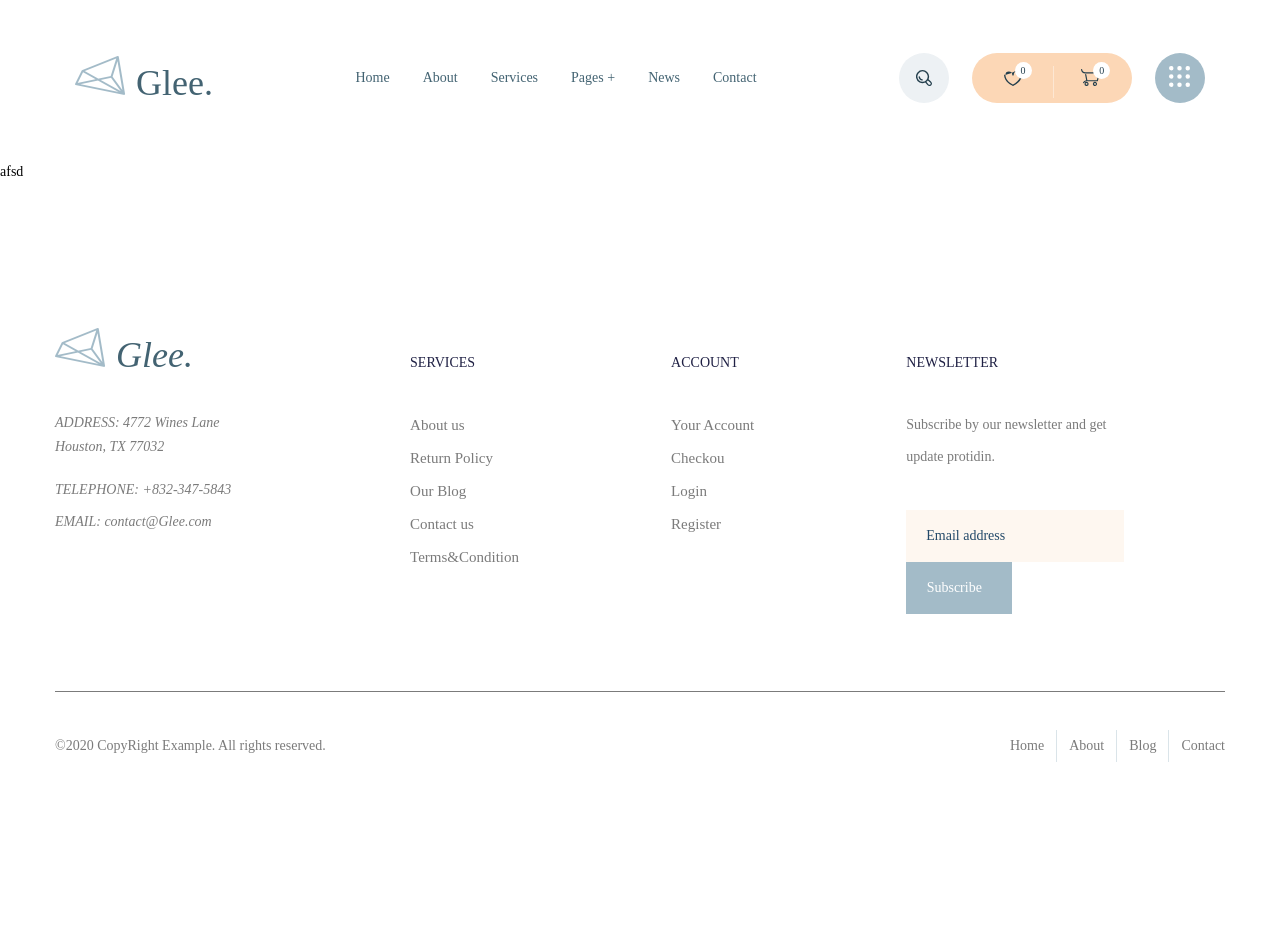
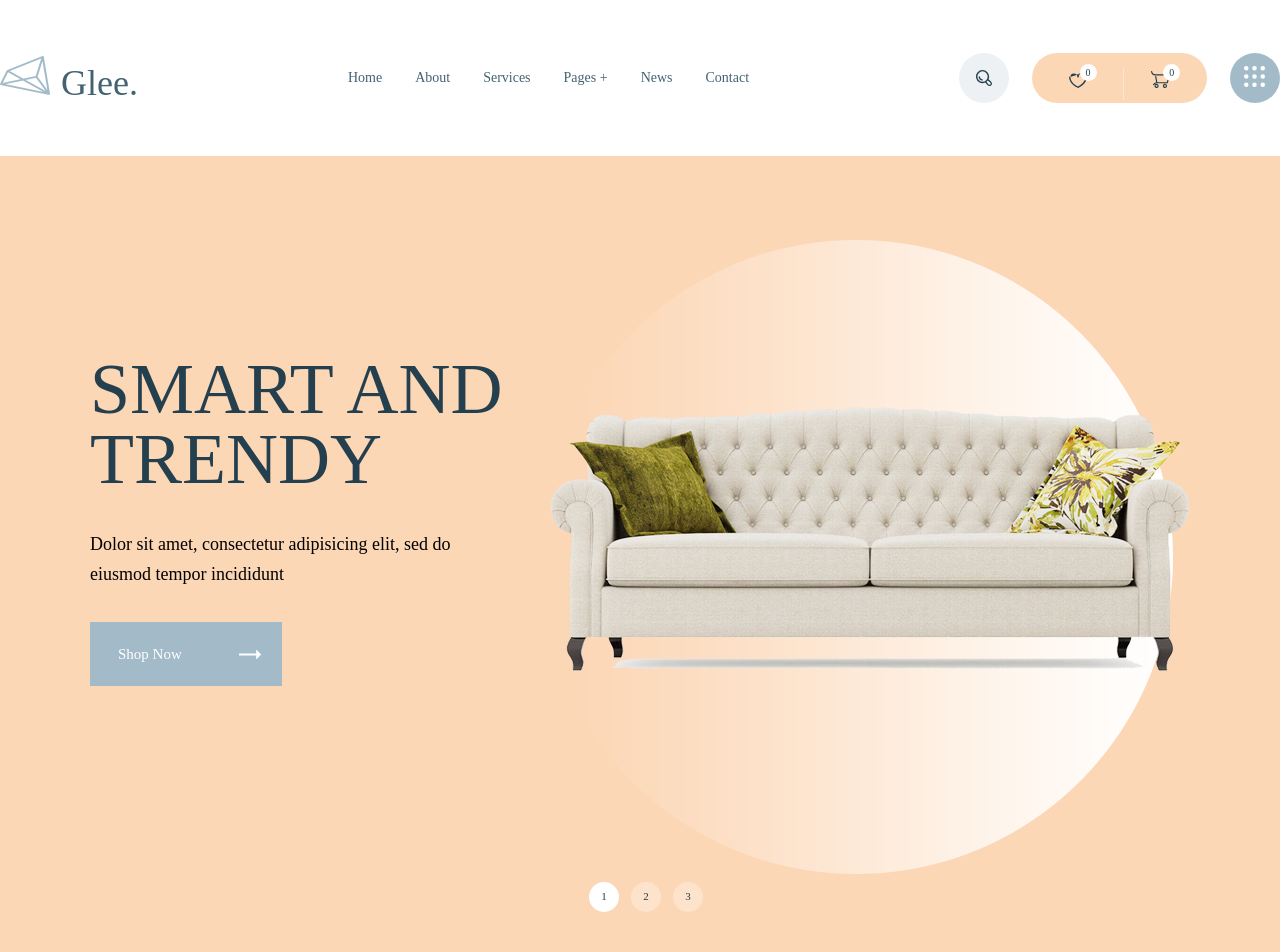
Before and after one commit to fisherm4n/supershop, a website: page app/index.html in a window 1280 px wide. Shown: the top 952 px of the page. Before the commit the page ends 800 px from the top, so only its background shows below. Drawn offline with nearby package versions, Linux system fonts and the light colour scheme; files that its build step writes are made by us from their sources; files whose address does not match are found by name.

Commit message:
added slider section

```diff
--- a/app/index.html
+++ b/app/index.html
@@ -10,6 +10,8 @@
 
 <body>
   <header class="header">
+    <div class="wrapper">
+      <div class="header__inner">
         <a href="#" class="logo"><span class="logo__text">Glee.</span></a>
         <nav class="menu">
           <ul class="menu__list">
@@ -66,10 +68,54 @@
             </a>
           </div>
         </div>
+      </div>
+    </div>
   </header>
 
   <main class="main">
-afsd
+    <section class="top-slider">
+      <div class="wrapper">
+        <div class="top-slider__wrapper">
+          <div class="container">
+            <div class="top-slider__inner">
+              <div class="top-slider__item">
+                <div class="top-slider__content">
+                  <div class="top-slider__title">SMART AND
+                    TRENDY</div>
+                  <p class="top-slider__text">Dolor sit amet, consectetur adipisicing elit, sed do eiusmod tempor
+                    incididunt
+                  </p>
+                  <a href="" class="top-slider__link">Shop Now</a>
+                </div>
+                <img src="images/sofa.png" alt="" class="top-slider__img">
+              </div>
+              <div class="top-slider__item">
+                <div class="top-slider__content">
+                  <div class="top-slider__title">SMART AND
+                    TRENDY</div>
+                  <p class="top-slider__text">Dolor sit amet, consectetur adipisicing elit, sed do eiusmod tempor
+                    incididunt
+                  </p>
+                  <a href="" class="top-slider__link">Shop Now</a>
+                </div>
+                <img src="images/sofa.png" alt="" class="top-slider__img">
+              </div>
+              <div class="top-slider__item">
+                <div class="top-slider__content">
+                  <div class="top-slider__title">SMART AND
+                    TRENDY</div>
+                  <p class="top-slider__text">Dolor sit amet, consectetur adipisicing elit, sed do eiusmod tempor
+                    incididunt
+                  </p>
+                  <a href="" class="top-slider__link">Shop Now</a>
+                </div>
+                <img src="images/sofa.png" alt="" class="top-slider__img">
+              </div>
+            </div>
+          </div>
+        </div>
+      </div>
+    </section>
   </main>
 
   <footer class="footer">
--- a/app/js/main.js
+++ b/app/js/main.js
@@ -1,3 +1,8 @@
 $(function (){
 
+  $('.top-slider__inner').slick({
+    dots:true,
+    arrows:false,
+    fade:true
+  });
 });
--- a/app/scss/_global.scss
+++ b/app/scss/_global.scss
@@ -16,3 +16,7 @@ body{
   max-width: 1200px;
   padding: 0 15px;
 }
+.wrapper{
+  max-width: 1770px;
+  margin: 0 auto;
+}
--- /dev/null
+++ b/app/scss/_libs.scss
@@ -0,0 +1 @@
+@import '../../node_modules/slick-carousel/slick/slick.scss'
--- a/app/scss/_vars.scss
+++ b/app/scss/_vars.scss
@@ -1,6 +1,6 @@
-$default:#243f4d;
+$default:#191919;
 $accent:#436372;
-$title:#191919;
+$title:#243f4d;
 $title2:#1f2044;
 $accent2:#7b7b7b;
 $hover:#fcd7b6;
--- a/app/scss/style.scss
+++ b/app/scss/style.scss
@@ -1,12 +1,19 @@
 @import 'vars';
 @import 'fonts';
 @import 'reset';
+@import 'libs';
 @import 'global';
 
- .header{
+//  .header{
+//    display:flex;
+//    justify-content: space-between;
+//    padding: 53px 75px;
+//    align-items: center;
+//  }
+ .header__inner{
    display:flex;
    justify-content: space-between;
-   padding: 53px 75px;
+   padding: 53px 0px;
    align-items: center;
  }
  .logo{
@@ -97,10 +104,10 @@
     align-items: center;
     justify-content: space-evenly;
     max-width: 100%;
-    width:160px;
+    width: 175px;
     border-radius: 50px;
-    background-color:#fcd7b6;
-    padding-top: 7px;
+    background-color: #fcd7b6;
+    padding-top: 12px
   }
   &__item-btn{
     position: relative;
@@ -143,7 +150,7 @@
     }
   }
   &__title{
-    margin-bottom: 30px;
+    margin-bottom: 10px;
     text-transform: uppercase;
     color: $title2;
   }
@@ -199,3 +206,75 @@
     border-left: 1px solid #dae4e9;
   }
 }
+.top-slider__wrapper{
+  padding:198px 75px 45px;
+  background-color: #fcd7b6;
+  background-image: url('../images/slider-bg.png');
+  background-repeat: no-repeat;
+  background-position: 84% 50%;
+  margin: 0px auto;
+  max-width: 1770px;
+}
+.top-slider{
+
+  &__item{
+    display: flex !important;
+    align-items: flex-end;
+    justify-content: space-between;
+    margin-bottom: 209px;
+  }
+  &__content{
+    max-width: 460px;
+  }
+  &__title{
+    color: $title;
+    font-size: 72px;
+    line-height: 70px;
+  }
+  &__text{
+        max-width: 372px;
+        margin: 35px 0px 50px;
+        line-height: 30px;
+        font-size: 18px;
+  }
+  &__link{
+    position: relative;
+    font-size: 15px;
+    line-height: 12px;
+    color: #fff;
+    background-color: #a3bbc8;
+    max-width: 200px;
+    padding:24px 28px;
+    padding-right: 100px;
+  &::after{
+    content: url('../images/arrow.svg');
+    position: absolute;
+        top: 41%;
+        right: 11%; //а как здесь ховер применить, чтоб стрелка смещалась при наведении или только через html получится(если туда картинку залить)
+  }
+  }
+}
+.slick-dots{
+  display: flex;
+  justify-content: center;
+  li{
+    margin-left: 12px;
+
+    button{
+      font-size: 11px;
+      line-height: 9px;
+      border:none;
+      border-radius: 50%;
+      width: 30px;
+      height: 30px;
+      color: $title;
+      background-color: #fde3cc;
+      transition:background-color 1s;
+    }
+    &.slick-active{
+      button{
+      background-color: #fff;
+      }
+    }
+  }
+}
--- a/gulpfile.js
+++ b/gulpfile.js
@@ -36,6 +36,7 @@ function styles() {
 function scripts() {
   return src([
     'node_modules/jquery/dist/jquery.js',
+    'node_modules/slick-carousel/slick/slick.js',
     'app/js/main.js'
   ])
   .pipe(concat('main.min.js'))
--- a/package.json
+++ b/package.json
@@ -20,6 +20,7 @@
     "jquery": "^3.5.1"
   },
   "dependencies": {
-    "mozjpeg": "^7.0.0"
+    "mozjpeg": "^7.0.0",
+    "slick-carousel": "^1.8.1"
   }
 }
```
Also changed, not shown: app/images/arrow.svg (added), app/images/slider-bg.png (added), app/images/sofa.png (added), app/js/main.min.js, 1 other file. Lines whose indentation alone changed are shown as unchanged.
